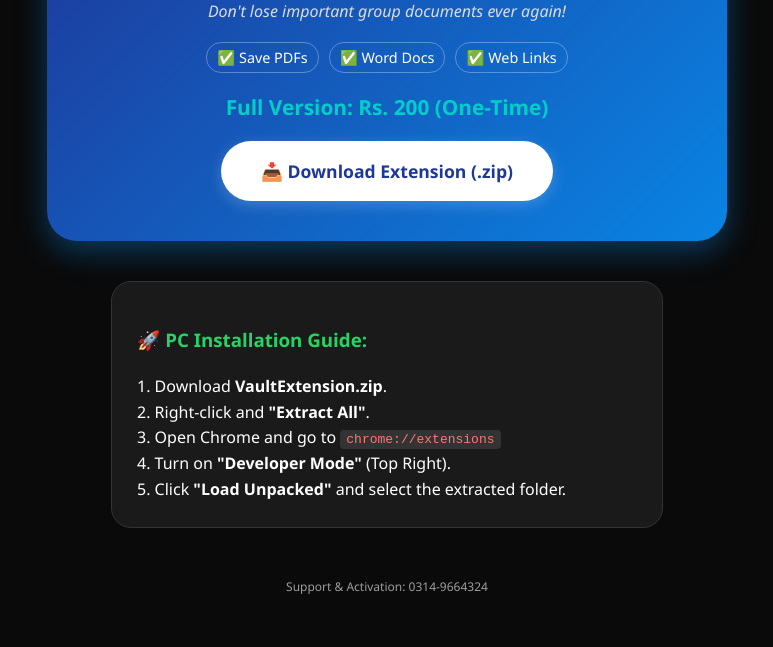
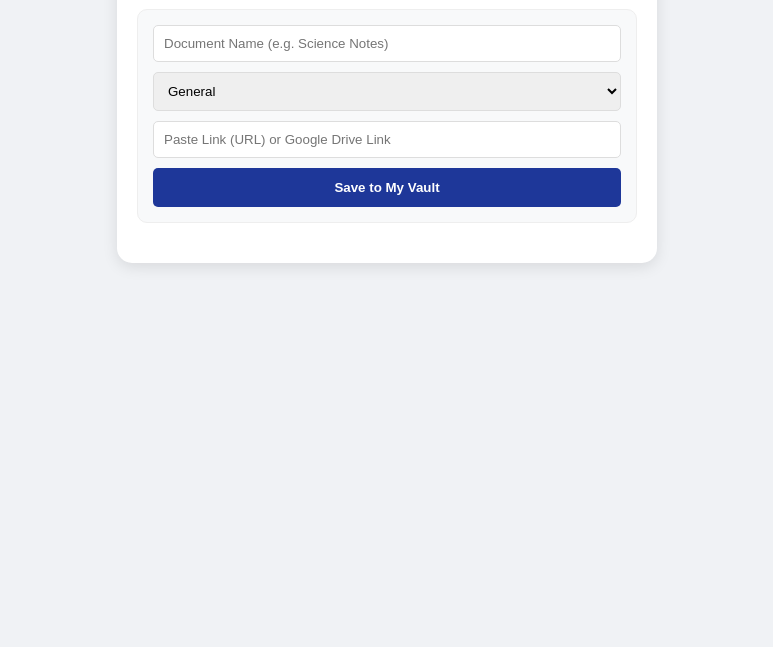
Before and after one commit to ansriaz1/Vault, a plain HTML site: page index.html in a window 1280 px wide. Shown: the part 168-815 px from the top of the page, without its empty margins (253-1026 px from the left). Drawn offline with Linux system fonts and the light colour scheme.

Commit message:
Update index.html

```diff
--- a/index.html
+++ b/index.html
@@ -3,46 +3,115 @@
 <head>
     <meta charset="UTF-8">
     <meta name="viewport" content="width=device-width, initial-scale=1.0">
-    <title>Pak-Doc Vault | Save PDFs, Links & Docs</title>
+    <title>Pak-Doc Web Vault</title>
     <style>
-        body { font-family: 'Segoe UI', sans-serif; background: #0a0a0a; color: white; text-align: center; padding: 40px 20px; margin: 0; }
-        .hero { background: linear-gradient(135deg, #1e3799, #0984e3); padding: 40px; border-radius: 30px; box-shadow: 0 10px 30px rgba(9, 132, 227, 0.4); max-width: 600px; margin: auto; }
-        h1 { font-size: 2.2rem; margin-bottom: 10px; }
-        .tagline { font-style: italic; color: #dcdde1; margin-bottom: 20px; }
-        .price { font-size: 1.3rem; color: #00cec9; font-weight: bold; margin: 20px 0; }
-        .download-btn { background: white; color: #1e3799; padding: 18px 40px; text-decoration: none; border-radius: 50px; font-weight: bold; display: inline-block; font-size: 1.1rem; box-shadow: 0 4px 15px rgba(255,255,255,0.2); transition: 0.3s; }
-        .download-btn:hover { transform: translateY(-3px); background: #f0f2f5; }
-        .features { display: flex; justify-content: center; gap: 10px; margin-top: 20px; font-size: 0.9rem; }
-        .feature-tag { border: 1px solid rgba(255,255,255,0.3); padding: 5px 10px; border-radius: 15px; }
-        .instructions { text-align: left; max-width: 500px; margin: 40px auto; background: #1a1a1a; padding: 25px; border-radius: 20px; border: 1px solid #333; line-height: 1.6; }
-        code { background: #333; padding: 2px 6px; border-radius: 4px; color: #ff7675; }
+        body { font-family: 'Segoe UI', sans-serif; background: #f0f2f5; margin: 0; padding: 20px; color: #333; }
+        .container { max-width: 500px; margin: auto; background: white; padding: 20px; border-radius: 15px; box-shadow: 0 4px 15px rgba(0,0,0,0.1); }
+        h2 { color: #1e3799; text-align: center; margin-bottom: 20px; }
+
+        /* Search Bar */
+        .search-box { width: 100%; padding: 12px; margin-bottom: 20px; border-radius: 8px; border: 1px solid #ddd; box-sizing: border-box; font-size: 16px; }
+
+        /* Input Section */
+        .input-group { background: #f8f9fa; padding: 15px; border-radius: 10px; margin-bottom: 20px; border: 1px solid #eee; }
+        input, select { width: 100%; padding: 10px; margin-bottom: 10px; border-radius: 5px; border: 1px solid #ddd; box-sizing: border-box; }
+        .btn-save { background: #1e3799; color: white; border: none; width: 100%; padding: 12px; border-radius: 5px; font-weight: bold; cursor: pointer; }
+
+        /* List Section */
+        .doc-list { margin-top: 20px; }
+        .doc-item { background: white; padding: 15px; border-radius: 8px; margin-bottom: 10px; border-left: 5px solid #1e3799; box-shadow: 0 2px 5px rgba(0,0,0,0.05); display: flex; justify-content: space-between; align-items: center; }
+        .doc-info b { display: block; color: #2c3e50; }
+        .doc-info span { font-size: 12px; color: #7f8c8d; background: #ecf0f1; padding: 2px 6px; border-radius: 4px; }
+        .actions a { text-decoration: none; color: #0984e3; font-weight: bold; font-size: 14px; }
+        .delete-btn { color: #ff7675; font-size: 12px; cursor: pointer; margin-left: 10px; border: none; background: none; }
     </style>
 </head>
 <body>
-    <div class="hero">
-        <h1>📂 Pak-Doc Vault Pro</h1>
-        <p class="tagline">Don't lose important group documents ever again!</p>
 
-        <div class="features">
-            <span class="feature-tag">✅ Save PDFs</span>
-            <span class="feature-tag">✅ Word Docs</span>
-            <span class="feature-tag">✅ Web Links</span>
-        </div>
+<div class="container">
+    <h2>📂 Pak-Doc Web Vault</h2>
 
-        <div class="price">Full Version: Rs. 200 (One-Time)</div>
+    <input type="text" id="search" class="search-box" placeholder="🔍 Search by name or category...">
 
-        <a href="VaultExtension.zip" class="download-btn">📥 Download Extension (.zip)</a>
+    <div class="input-group">
+        <input type="text" id="docTitle" placeholder="Document Name (e.g. Science Notes)">
+        <select id="docCategory">
+            <option value="General">General</option>
+            <option value="Business">Business</option>
+            <option value="Study">Study</option>
+            <option value="Bills">Bills</option>
+        </select>
+        <input type="text" id="docLink" placeholder="Paste Link (URL) or Google Drive Link">
+        <button class="btn-save" onclick="saveDoc()">Save to My Vault</button>
     </div>
 
-    <div class="instructions">
-        <h3 style="color:#25D366;">🚀 PC Installation Guide:</h3>
-        1. Download <b>VaultExtension.zip</b>.<br>
-        2. Right-click and <b>"Extract All"</b>.<br>
-        3. Open Chrome and go to <code>chrome://extensions</code><br>
-        4. Turn on <b>"Developer Mode"</b> (Top Right).<br>
-        5. Click <b>"Load Unpacked"</b> and select the extracted folder.
-    </div>
+    <div id="docList" class="doc-list"></div>
+</div>
 
-    <p style="opacity: 0.6; font-size: 12px; margin-top: 50px;">Support & Activation: 0314-9664324</p>
+<script>
+    // Load documents on startup
+    document.addEventListener('DOMContentLoaded', displayDocs);
+
+    function saveDoc() {
+        const title = document.getElementById('docTitle').value;
+        const category = document.getElementById('docCategory').value;
+        const link = document.getElementById('docLink').value;
+
+        if (!title || !link) {
+            alert("Please fill in both Name and Link!");
+            return;
+        }
+
+        const newDoc = { id: Date.now(), title, category, link };
+        let docs = JSON.parse(localStorage.getItem('myDocs')) || [];
+        docs.push(newDoc);
+        localStorage.setItem('myDocs', JSON.stringify(docs));
+
+        // Clear inputs
+        document.getElementById('docTitle').value = '';
+        document.getElementById('docLink').value = '';
+
+        displayDocs();
+    }
+
+    function displayDocs() {
+        const docs = JSON.parse(localStorage.getItem('myDocs')) || [];
+        const searchTerm = document.getElementById('search').value.toLowerCase();
+        const listDiv = document.getElementById('docList');
+        listDiv.innerHTML = '';
+
+        const filtered = docs.filter(d =>
+            d.title.toLowerCase().includes(searchTerm) ||
+            d.category.toLowerCase().includes(searchTerm)
+        );
+
+        filtered.forEach(d => {
+            const item = document.createElement('div');
+            item.className = 'doc-item';
+            item.innerHTML = `
+                <div class="doc-info">
+                    <span>${d.category}</span>
+                    <b>${d.title}</b>
+                </div>
+                <div class="actions">
+                    <a href="${d.link}" target="_blank">🔗 Open</a>
+                    <button class="delete-btn" onclick="deleteDoc(${d.id})">🗑️</button>
+                </div>
+            `;
+            listDiv.appendChild(item);
+        });
+    }
+
+    function deleteDoc(id) {
+        let docs = JSON.parse(localStorage.getItem('myDocs')) || [];
+        docs = docs.filter(d => d.id !== id);
+        localStorage.setItem('myDocs', JSON.stringify(docs));
+        displayDocs();
+    }
+
+    // Live Search
+    document.getElementById('search').addEventListener('input', displayDocs);
+</script>
+
 </body>
 </html>
```
